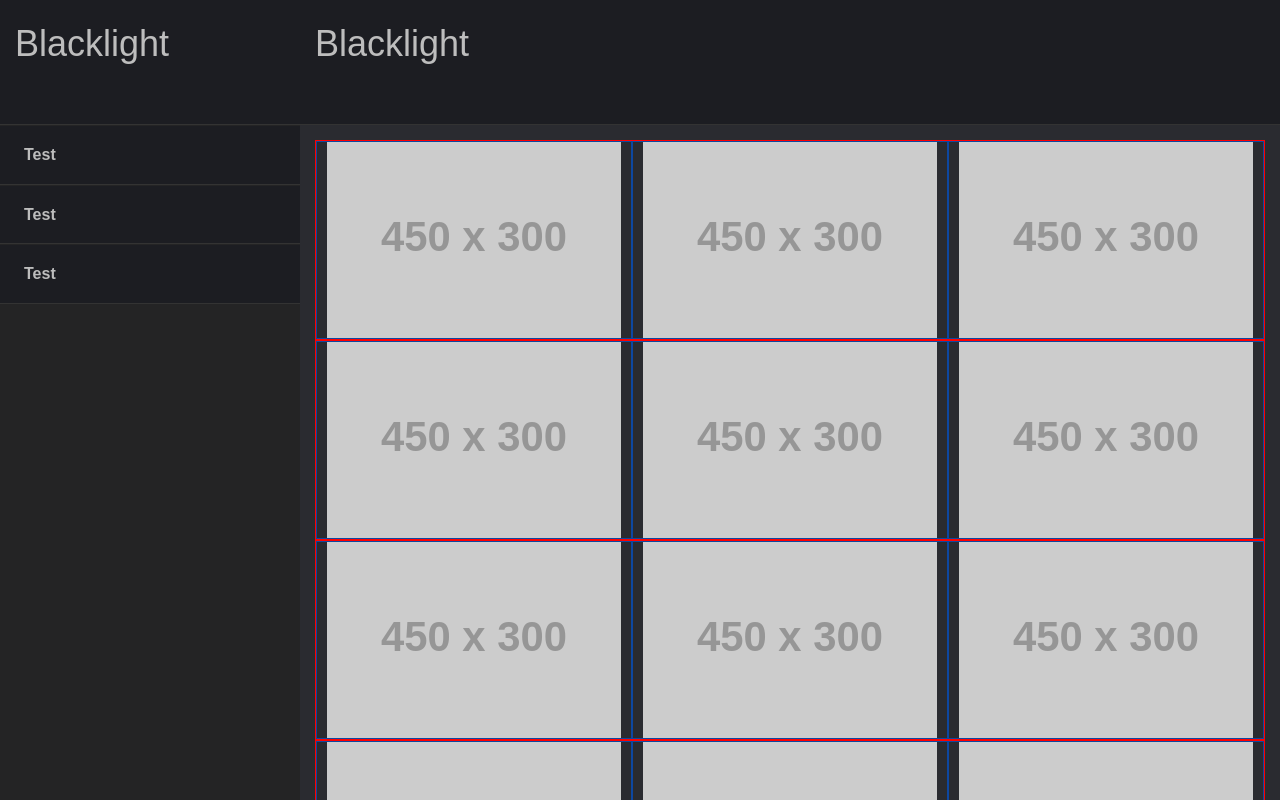
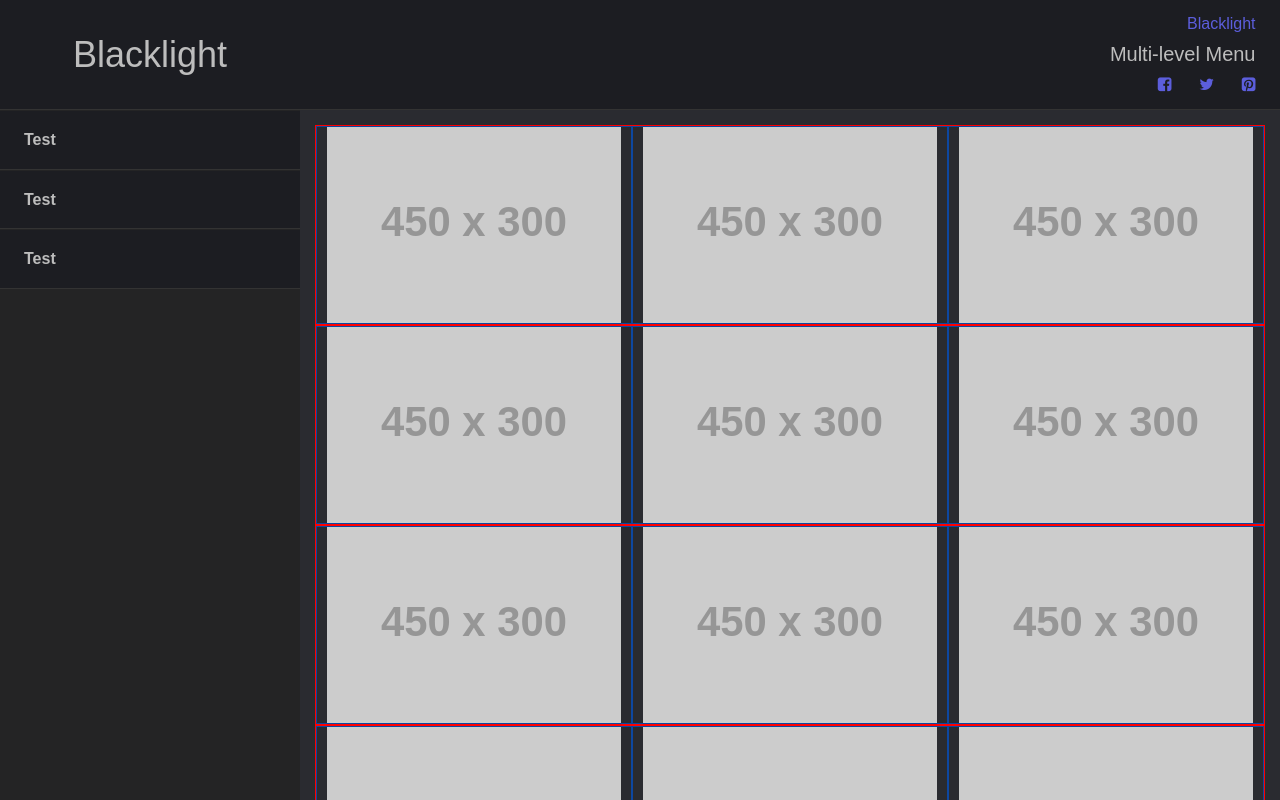
Before and after one commit to sdtsui/css-framework, a website: page app/project1/index.html in a window 1280 px wide. Shown: the top 800 px of the page. Drawn offline with Linux system fonts and the light colour scheme; files that its build step writes are made by us from their sources; placeholder pictures from the web are drawn by us.

Commit message:
Updated the colors of the dashboard

```diff
--- a/app/project1/components/dashboard.html
+++ b/app/project1/components/dashboard.html
@@ -13,7 +13,15 @@
   </section>
   <section class="dashboard__content">
     <header class="dashboard__header">
-      <h2 class="dashboard__heading">Blacklight</h2>
+      <div class="dashboard__header-box">
+        <p class="dashboard--primary-color"><strong>Blacklight</strong></p>
+        <h6 class="dashboard__heading">Multi-level Menu</h6>
+        <ul class="dashboard__icons">
+          <li><i class="fa fa-facebook-square" aria-hidden="true"></i></li>
+          <li><i class="fa fa-twitter" aria-hidden="true"></i></li>
+          <li><i class="fa fa-pinterest-square" aria-hidden="true"></i></li>
+        </ul>
+      </div>
     </header>
     <main class="dashboard__main">
       <div class="row">
--- a/app/project1/index.html
+++ b/app/project1/index.html
@@ -6,6 +6,7 @@
   <meta name="viewport" content="width=device-width, initial-scale=1">
   <!-- The above 3 meta tags *must* come first in the head; any other head content must come *after* these tags -->
   <title>Title</title>
+  <link rel="stylesheet" href="https://maxcdn.bootstrapcdn.com/font-awesome/4.6.3/css/font-awesome.min.css" type="text/css"/>
   <link rel="stylesheet" href="css/styles.css" type="text/css"/>
   <!-- Loads the navigation -->
   <script src="./js/app.js"></script>
--- a/app/project1/scss/components/dashboard.scss
+++ b/app/project1/scss/components/dashboard.scss
@@ -1,7 +1,8 @@
 $dashboardMenuWidth: 300px;
-$dashboardHeaderHeight: 125px;
+$dashboardHeaderHeight: 110px;
 $dashboardTextColor: #bdbdbd;
 $dashboardBorder: 1px solid #333;
+$dashboardPrimaryColor: #5c5edc;
 
 .dashboard {
   position: absolute;
@@ -12,17 +13,41 @@ $dashboardBorder: 1px solid #333;
   background: #2a2b30;
 }
 
+.dashboard__header-box {
+  width: 33%;
+  margin-left: 66%;
+  text-align: right;
+}
+
+.dashboard__icons li {
+  display: inline-block;
+  margin-left: 25px;
+  color:  $dashboardPrimaryColor;
+}
+
 .dashboard__menu > .dashboard__header {
   color: $dashboardTextColor;
+  display: flex;
+  flex-wrap: wrap;
+  align-content: center;
+  justify-content: center;
+}
+
+.dashboard__menu > .dashboard__header > .dashboard__heading {
+  margin: auto;
 }
 
 .dashboard__content > .dashboard__header {
   color: $dashboardTextColor;
 }
 
+.dashboard__content > .dashboard__header > .dashboard__heading {
+  font-weight: 300;
+}
+
 .dashboard__header {
   position: relative;
-  padding: 15px;
+  padding: 10px 15px;
   min-height: $dashboardHeaderHeight;
   z-index: 2;
   top: 0;
@@ -69,7 +94,11 @@ $dashboardBorder: 1px solid #333;
     color: inherit;
     text-decoration: none;
     &:hover {
-      color: #5c5edc;
+      color: $dashboardPrimaryColor;
     }
   }
 }
+
+.dashboard--primary-color {
+  color: $dashboardPrimaryColor
+}
```
Also changed, not shown: app/project1/css/styles.css.
